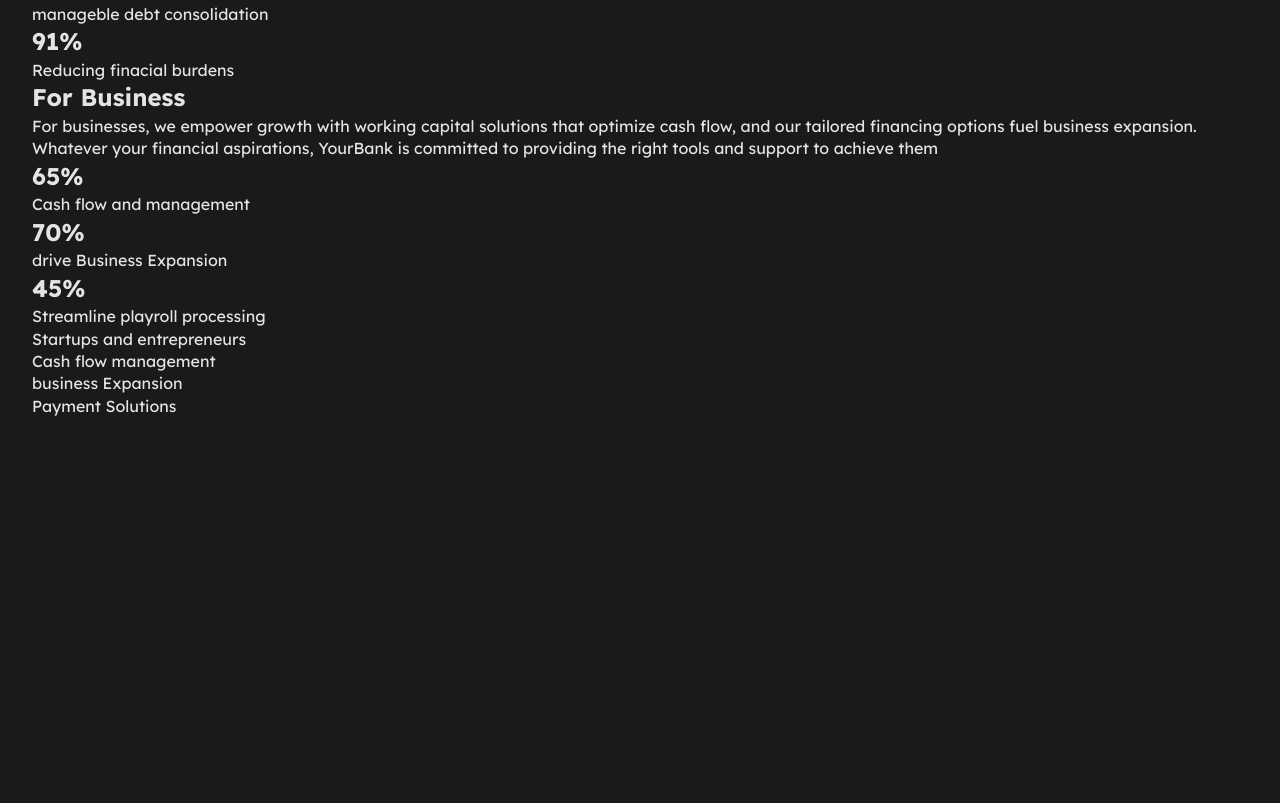
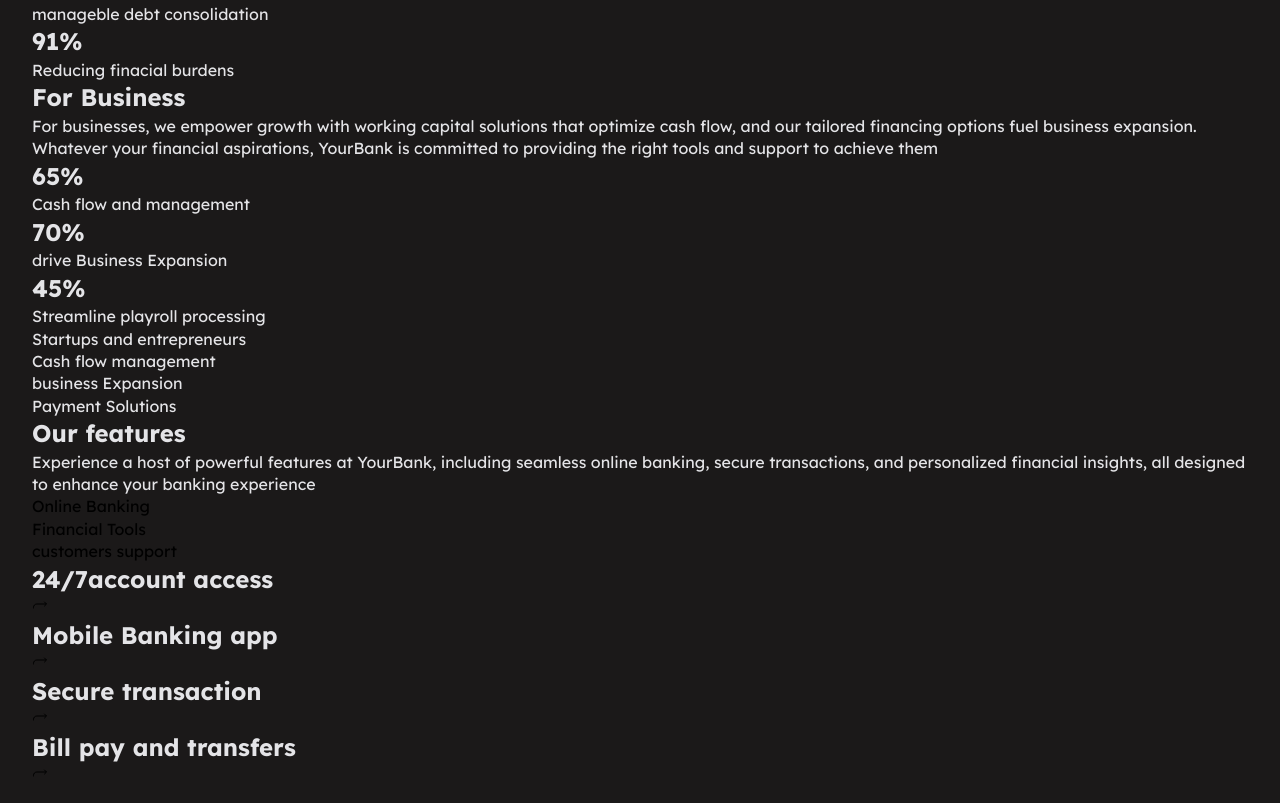
Before and after one commit to iamcelestino/YourBank-Website, a website: page index.html in a window 1280 px wide. Shown: the part 1626-2429 px from the top of the page. Before the commit the page ends 2059 px from the top, so only its background shows below. Drawn offline with nearby package versions, Linux system fonts and the light colour scheme.

Commit message:
feat: add feature section

```diff
--- a/index.html
+++ b/index.html
@@ -252,6 +252,54 @@
                 </div>
             </div>
         </section>
+
+        <section class="features__section">
+            <div class="container">
+                <div class="features__description">
+                    <h2>Our features</h2>
+                    <p>Experience a host of powerful features at YourBank, including seamless online banking, secure transactions, and personalized financial insights, all designed to enhance your banking experience</p>
+                </div>
+                <div class="tabs">
+                    <ul>
+                        <li class="trigger">Online Banking</li>
+                        <li class="trigger">Financial Tools</li>
+                        <li class="trigger">customers support</li>
+                    </ul>
+                    <div id="banking">
+                        <div>
+                            <div>
+                                <h1>24/7account access</h1>
+                                <ion-icon name="return-up-forward-outline"></ion-icon>
+                            </div>
+                        </div>
+                        <div>
+                            <div>
+                                <h1>Mobile Banking app</h1>
+                                <ion-icon name="return-up-forward-outline"></ion-icon>
+                            </div>
+                        </div>
+                        <div>
+                            <div>
+                                <h1>Secure transaction</h1>
+                                <ion-icon name="return-up-forward-outline"></ion-icon>
+                            </div>
+                        </div>
+                        <div>
+                            <div>
+                                <h1>Bill pay and transfers</h1>
+                                <ion-icon name="return-up-forward-outline"></ion-icon>
+                            </div>
+                        </div>
+                    </div>
+                    <div id="Tools">
+
+                    </div>
+                    <div id="support">
+
+                    </div>
+                </div>
+            </div>
+        </section>
     </main>
     <footer>
 
```
